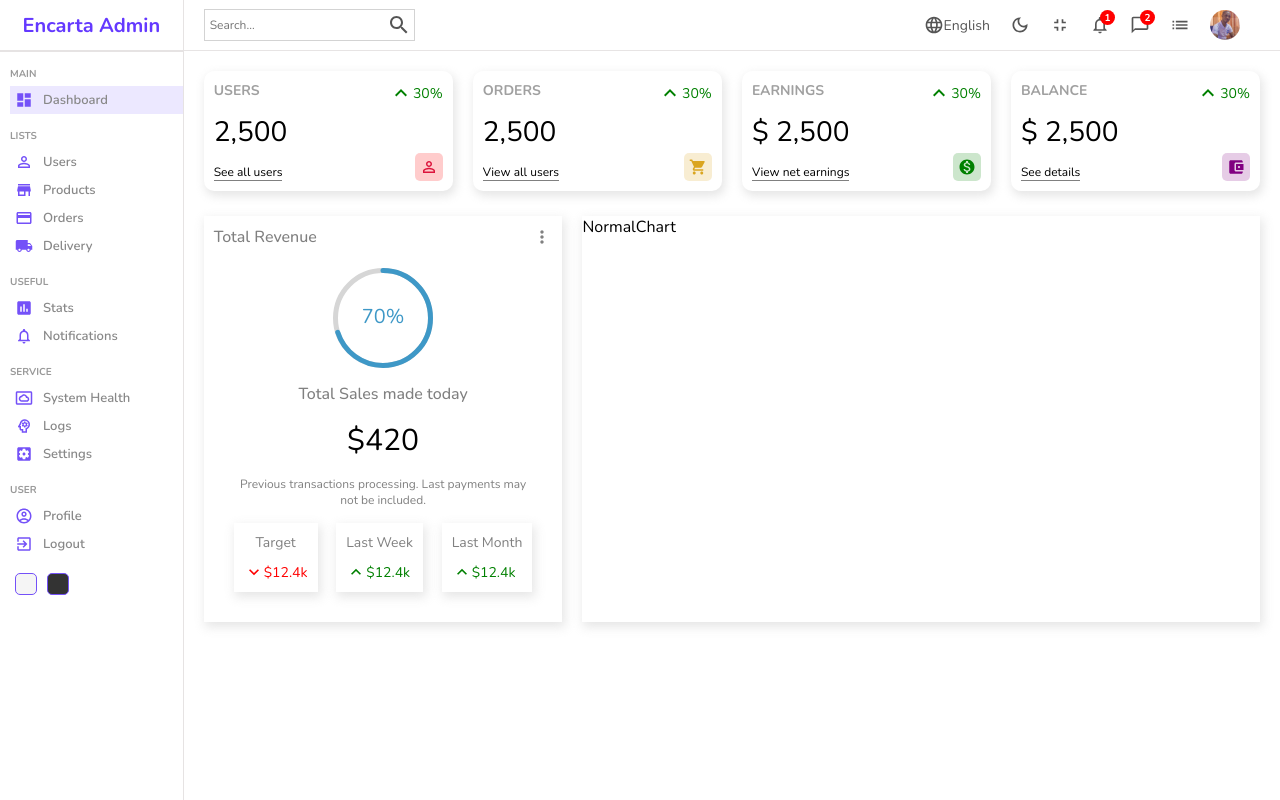
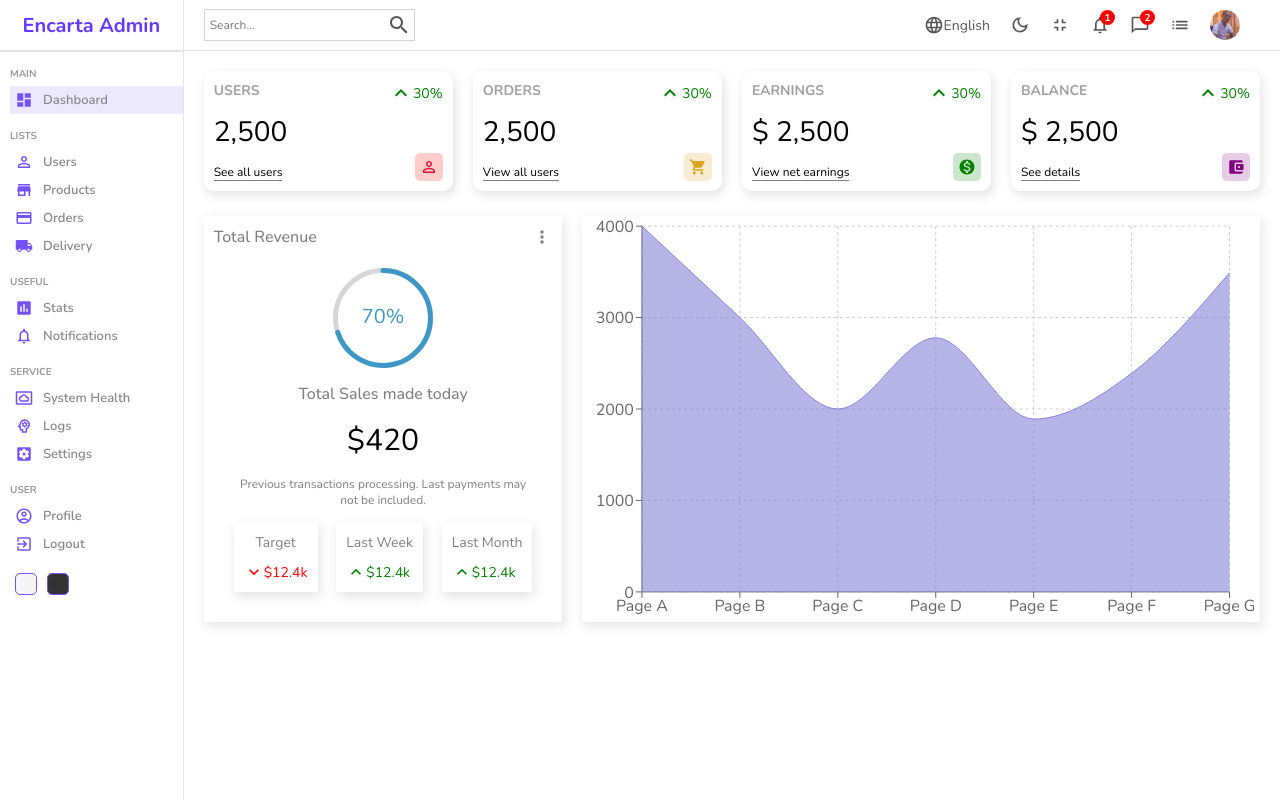
Before and after one commit to anyars-encarta/dashboard-admin, a React (Create React App) app: page / in a window 1280 px wide. Built offline with nearby package versions, Linux system fonts and the light colour scheme.

Commit message:
Add simple area chart

```diff
--- a/src/components/normalChart/NormalChart.jsx
+++ b/src/components/normalChart/NormalChart.jsx
@@ -1,9 +1,29 @@
 import React from 'react';
+import { AreaChart, Area, XAxis, YAxis, CartesianGrid, Tooltip, ResponsiveContainer } from 'recharts';
+import { data } from '../../constants/chartData';
 import './normalChart.scss';
 
 const NormalChart = () => {
   return (
-    <div className='normalChart'>NormalChart</div>
+    <div className='normalChart'><ResponsiveContainer width="100%" height="100%">
+      <AreaChart
+        width={500}
+        height={400}
+        data={data}
+        margin={{
+          top: 10,
+          right: 30,
+          left: 0,
+          bottom: 0,
+        }}
+      >
+        <CartesianGrid strokeDasharray="3 3" />
+        <XAxis dataKey="name" />
+        <YAxis />
+        <Tooltip />
+        <Area type="monotone" dataKey="uv" stroke="#8884d8" fill="#8884d8" />
+      </AreaChart>
+    </ResponsiveContainer></div>
   )
 }
 
--- /dev/null
+++ b/src/constants/chartData.js
@@ -0,0 +1,44 @@
+export const data = [
+    {
+      name: 'Page A',
+      uv: 4000,
+      pv: 2400,
+      amt: 2400,
+    },
+    {
+      name: 'Page B',
+      uv: 3000,
+      pv: 1398,
+      amt: 2210,
+    },
+    {
+      name: 'Page C',
+      uv: 2000,
+      pv: 9800,
+      amt: 2290,
+    },
+    {
+      name: 'Page D',
+      uv: 2780,
+      pv: 3908,
+      amt: 2000,
+    },
+    {
+      name: 'Page E',
+      uv: 1890,
+      pv: 4800,
+      amt: 2181,
+    },
+    {
+      name: 'Page F',
+      uv: 2390,
+      pv: 3800,
+      amt: 2500,
+    },
+    {
+      name: 'Page G',
+      uv: 3490,
+      pv: 4300,
+      amt: 2100,
+    },
+  ];
```
